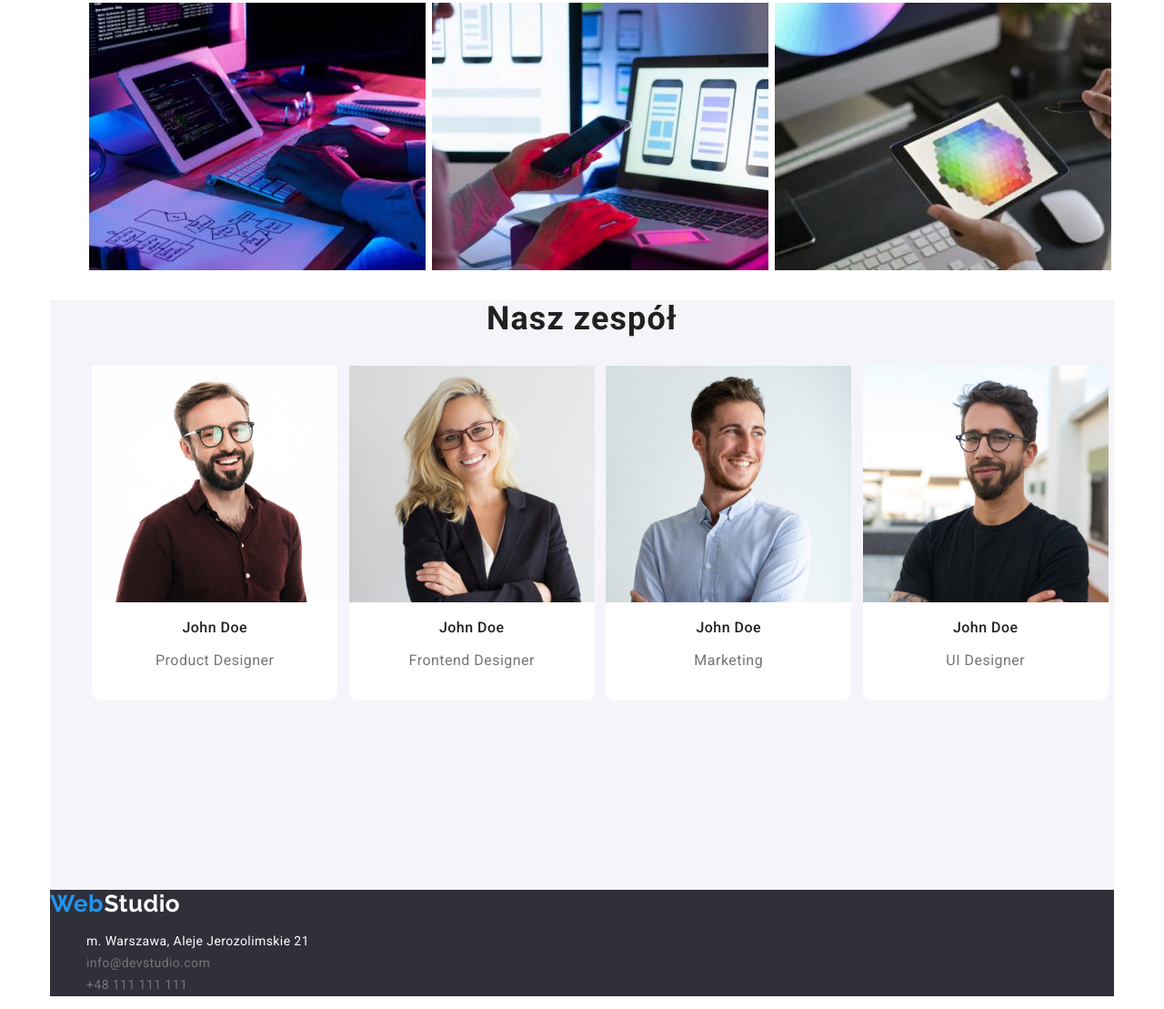
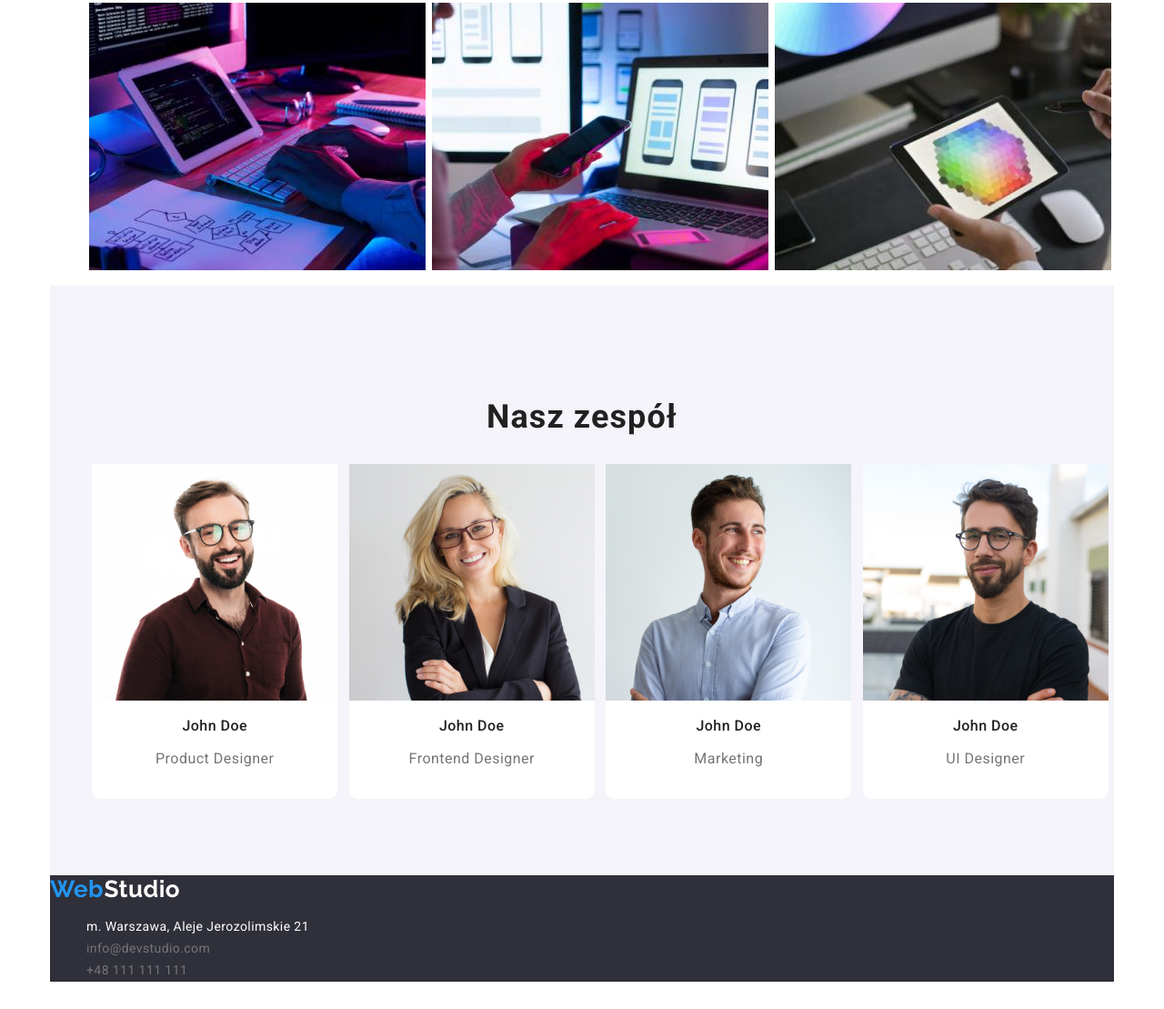
Before and after one commit to Grafzer/goit-markup-hw-03, a plain HTML site: page index.html in a window 1280 px wide. Shown: the part 465-1574 px from the top of the page at 91% size. Drawn offline with nearby package versions, Linux system fonts and the light colour scheme.

Commit message:
Update styles.css

```diff
--- a/css/styles.css
+++ b/css/styles.css
@@ -225,6 +225,8 @@ ul {
 }
 
 .staff-section {
+	padding-top: 94px;
+	padding-bottom: 50px;
 	height: 648px;
 	background-color: var(--button-background-color);
 }
@@ -240,7 +242,6 @@ ul {
 .workplace-list {
 	display: flex;
 	justify-content: space-around;
-
 }
 
 .workplace {
```
